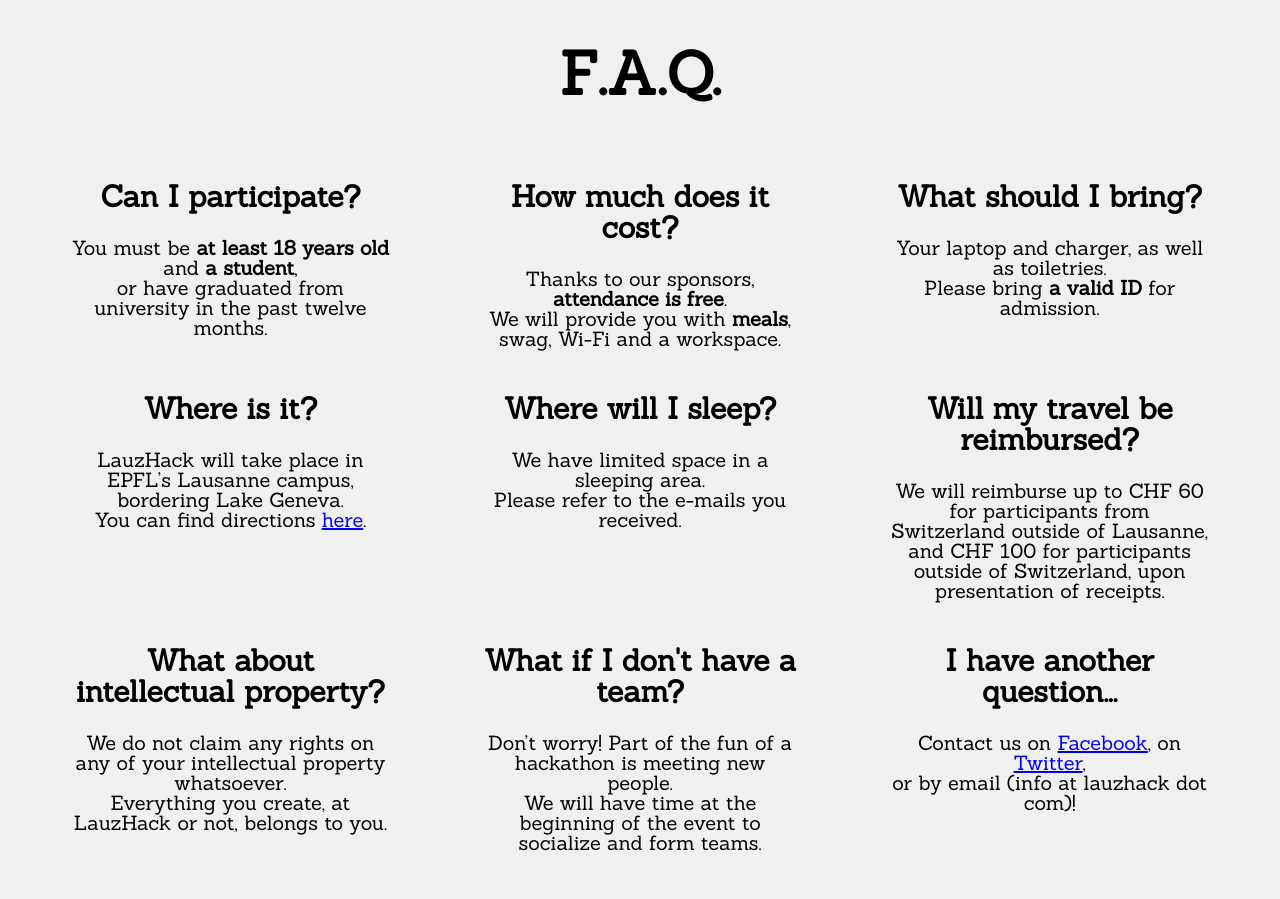
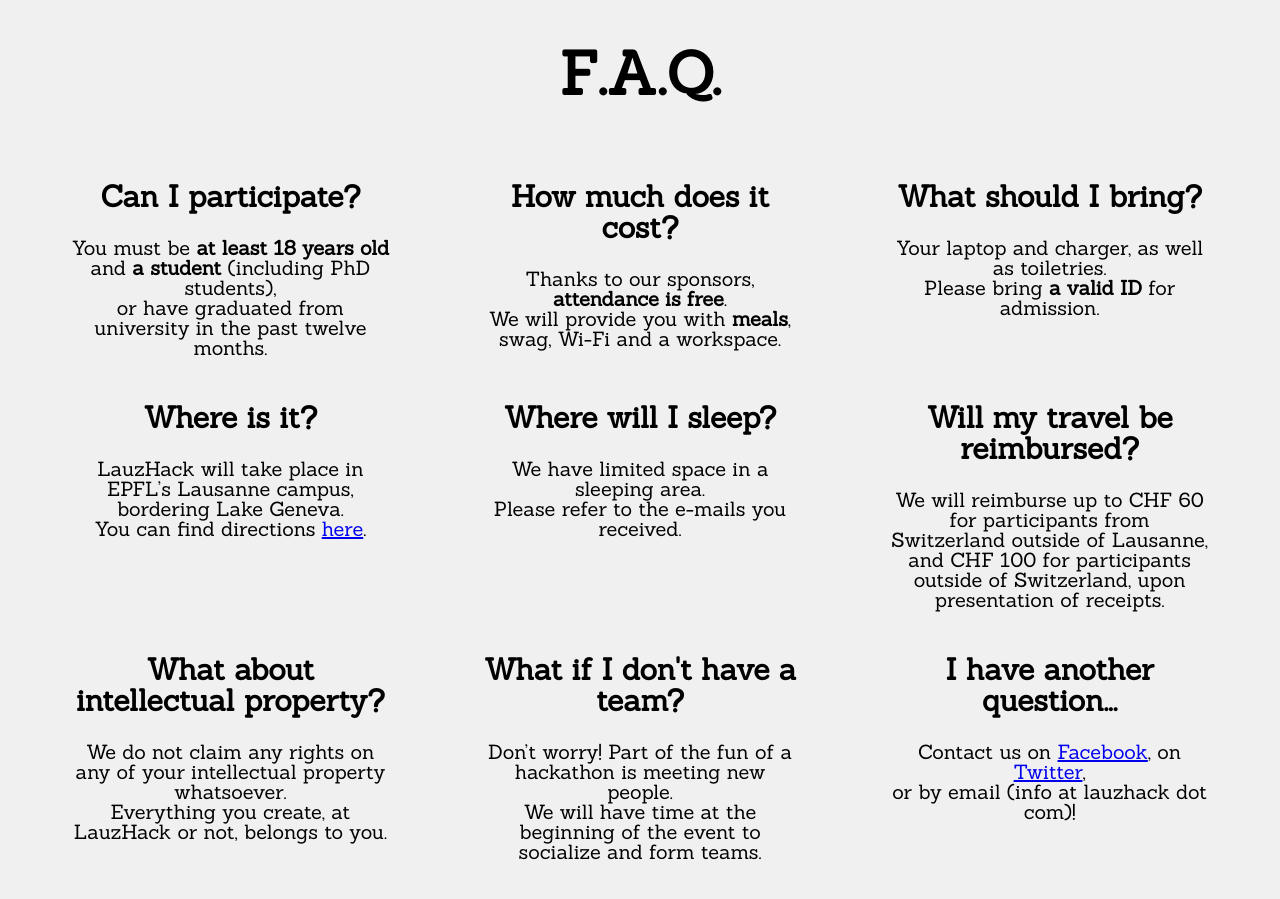
Before and after one commit to LauzHack/LauzHack.github.io, a Jekyll site: the page built from index.html, in a window 1280 px wide and 900 px high, scrolled down 1250 px. Built offline with Jekyll 4.4.1, drawn with Linux system fonts in a browser that asks for light colours.

Commit message:
Clarify PhD situation

```diff
--- a/_data/faq.yml
+++ b/_data/faq.yml
@@ -7,7 +7,7 @@
 
 - q: Can I participate?
   a: |-
-        You must be **at least 18 years old** and **a student**,
+        You must be **at least 18 years old** and **a student** (including PhD students),
         or have graduated from university in the past twelve months.
 
 - q: How much does it cost?
```
